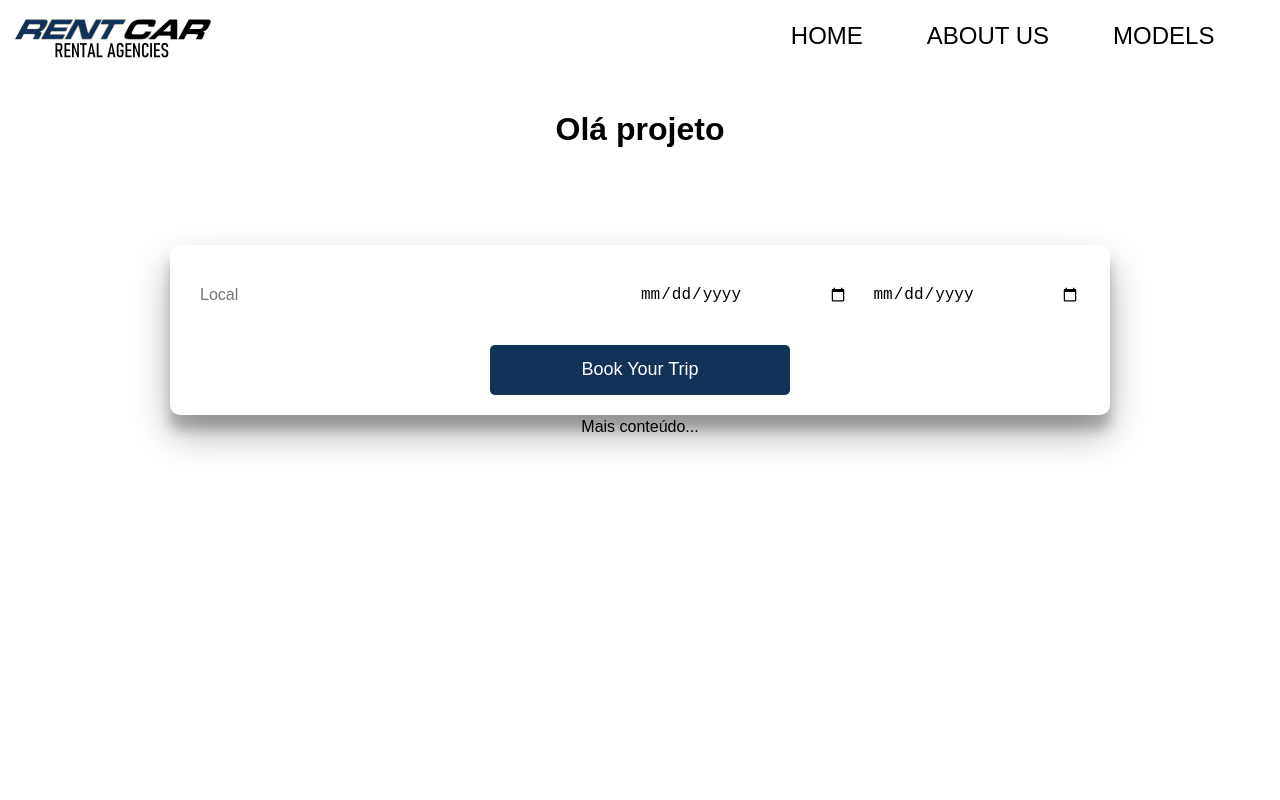
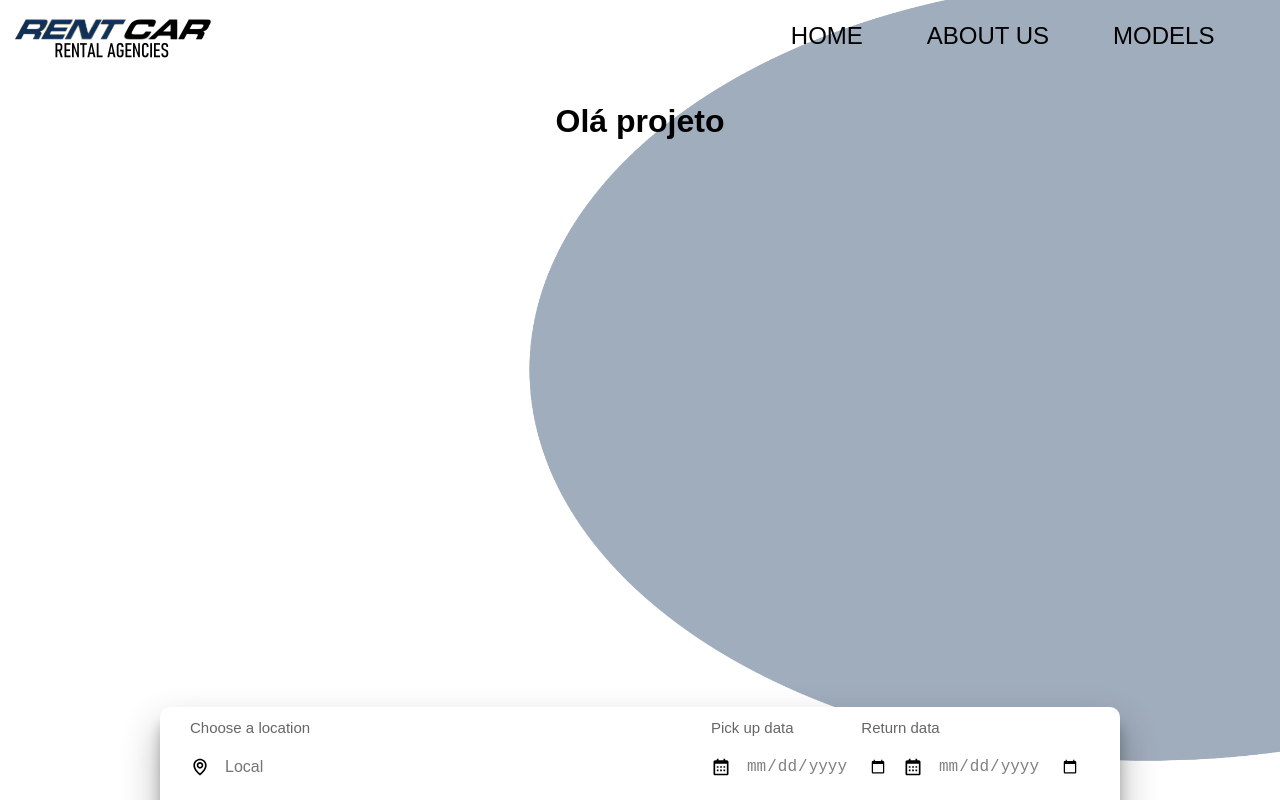
Before and after one commit to sandypiropo/rentcars, a React (Vite) app in the folder rentcars/: page / in a window 1280 px wide. Shown: the top 800 px of the page. Built offline with nearby package versions, Linux system fonts and the light colour scheme.

Commit message:
Containers + Background

```diff
--- a/rentcars/src/App.tsx
+++ b/rentcars/src/App.tsx
@@ -1,6 +1,8 @@
 import './App.css'
-import InputContainer from './components/Inputs/InputConteiner'
-import Navbar from './components/NavBar/NavBar'
+import InputContainer from './components/inputs/InputConteiner'
+import Navbar from './components/navbar/NavBar'
+import BackgroundContainer from './components/infos/BackgroundContainer'
+import InfoContainer from './components/infos/InfoContainer'
 
 function App() {
 
@@ -10,11 +12,16 @@ function App() {
       <div style={{ paddingTop: '60px' }}>
           <h1>Olá projeto</h1>
       </div>
-      <div style={{ paddingTop: '70px' }}>
+      <div style={{ display: 'flex', paddingTop: '540px' }}>
+      <BackgroundContainer>
+        {/* Conteúdo do BackgroundContainer */}
+      </BackgroundContainer>
+      <InfoContainer>
+        {/* Conteúdo do InfoContainer */}
+      </InfoContainer>
+      </div>
       <InputContainer/>
-      </div>
-      <div style={{ height: '1000px' }}>
-          Mais conteúdo...
+      <div>
       </div>
     </div>
   )
--- a/rentcars/src/components/Inputs/InputConteiner.tsx
+++ b/rentcars/src/components/Inputs/InputConteiner.tsx
@@ -1,24 +1,28 @@
-import React from 'react';
+import { BiMap, BiCalendar } from 'react-icons/bi';
 
 const InputContainer = () => {
   return (
     <div style={{
       backgroundColor: '#fff',
-      padding: '20px', // Reduzindo o padding para diminuir o tamanho do container
+      padding: '30px',
       borderRadius: '10px',
       marginTop: '50px',
       boxShadow: 'rgba(0, 0, 0, 0.3) 0px 19px 38px, rgba(0, 0, 0, 0.22) 0px 15px 12px',
       display: 'flex',
       flexDirection: 'column',
       alignItems: 'center',
-      width: '80%', // Definindo uma largura fixa para o container
-      maxWidth: '900px', // Limitando a largura máxima para manter o conteúdo legível
-      margin: '0 auto', // Centralizando o container horizontalmente
+      width: '80%',
+      maxWidth: '900px',
+      margin: '0 auto',
+      position: 'relative', // Adicionando posição relativa para elementos absolutos
     }}>
-      <div style={{ display: 'flex', justifyContent: 'space-between', width: '100%', marginBottom: '20px' }}>
+      <div style={{ display: 'flex', justifyContent: 'space-between', width: '100%', marginBottom: '20px'}}>
+        {/* Ícone do local e label */}
+        <div style={{ position: 'relative', display: 'flex', alignItems: 'center' }}>
+          <BiMap size={20} style={{ marginRight: '5px' }} />
           <input
             type="text"
-          placeholder="Local"
+            placeholder="Local" // Colocando placeholder vazio
             style={{
               flex: '2',
               height: '40px',
@@ -29,6 +33,11 @@ const InputContainer = () => {
               marginRight: '5px',
             }}
           />
+          <label style={{ position: 'absolute', top: '-20px', left: '0', fontSize: '15px', color: '#666' }}>Choose a location</label>
+        </div>
+        {/* Ícone da data e label */}
+        <div style={{ position: 'relative', display: 'flex', alignItems: 'center' }}>
+          <BiCalendar size={20} style={{ marginRight: '5px' }} />
           <input
             type="date"
             style={{
@@ -41,6 +50,8 @@ const InputContainer = () => {
               marginRight: '5px',
             }}
           />
+          <label style={{ position: 'absolute', top: '-20px', left: '0', fontSize: '15px', color: '#666' }}>Pick up data</label>
+          <BiCalendar size={20} style={{ marginRight: '5px' }}/>
           <input
             type="date"
             style={{
@@ -52,6 +63,8 @@ const InputContainer = () => {
               border: 'none',
             }}
           />
+          <label style={{ position: 'absolute', top: '-20px', left: '50%', fontSize: '15px', color: '#666', transform: 'translateX(-50%)' }}>Return data</label>
+        </div>
       </div>
       <button
         style={{
--- /dev/null
+++ b/rentcars/src/components/infos/BackgroundContainer.tsx
@@ -0,0 +1,9 @@
+
+const BackgroundContainer = () => {
+  return (
+    <div >
+    </div>
+  );
+}
+
+export default BackgroundContainer
--- /dev/null
+++ b/rentcars/src/components/infos/InfoContainer.tsx
@@ -0,0 +1,10 @@
+
+const InfoContainer = () => {
+  return (
+    <div>
+
+    </div>
+  );
+}
+
+export default InfoContainer;
--- a/rentcars/src/index.css
+++ b/rentcars/src/index.css
@@ -12,3 +12,21 @@
   -webkit-font-smoothing: antialiased;
   -moz-osx-font-smoothing: grayscale;
 }
+
+
+body {
+  margin: 0; /* Remove as margens padrão do corpo */
+  padding: 0; /* Remove o preenchimento padrão do corpo */
+  font-family: Arial, sans-serif; /* Define a família de fontes padrão */
+
+  /* Define a imagem de fundo */
+  background-image: url('../src/assets/background1.png'); /* Substitua 'nome-da-imagem.jpg' pelo nome da sua imagem */
+  background-size: cover; /* Ajusta o tamanho da imagem para cobrir todo o container */
+  background-position: top; /* Posiciona a imagem no topo do container */
+  background-repeat: no-repeat; /* Evita a repetição da imagem de fundo */
+}
+
+input {
+  background-color: white;
+  color: gray;
+}
```
Also changed, not shown: rentcars/src/assets/background1.png (added). Lines whose indentation alone changed are shown as unchanged.
